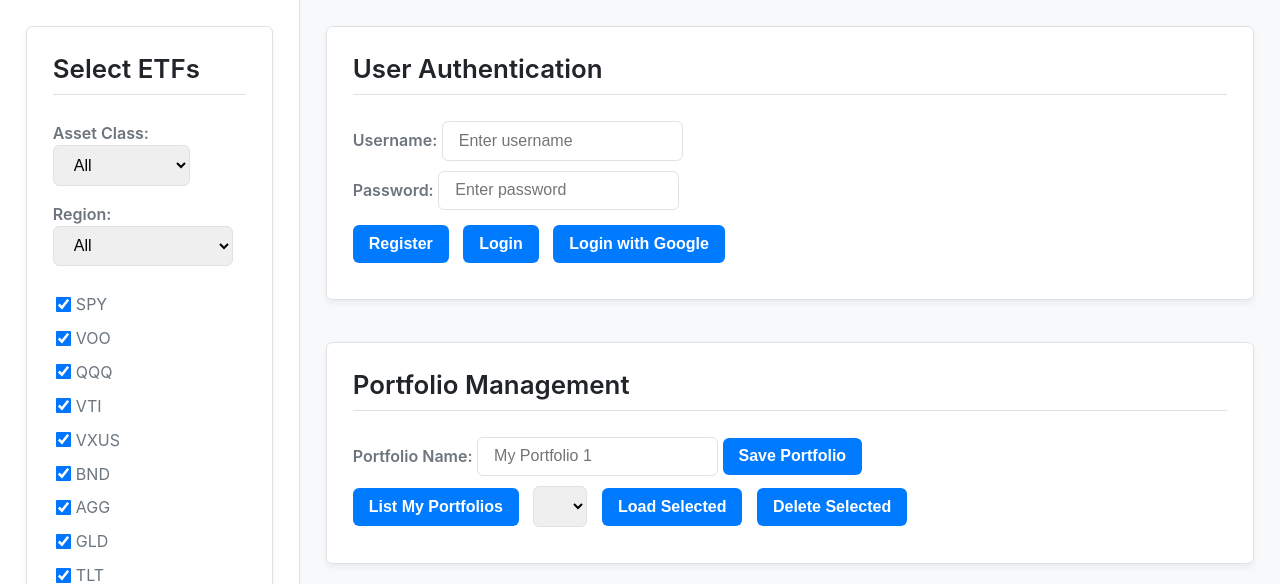
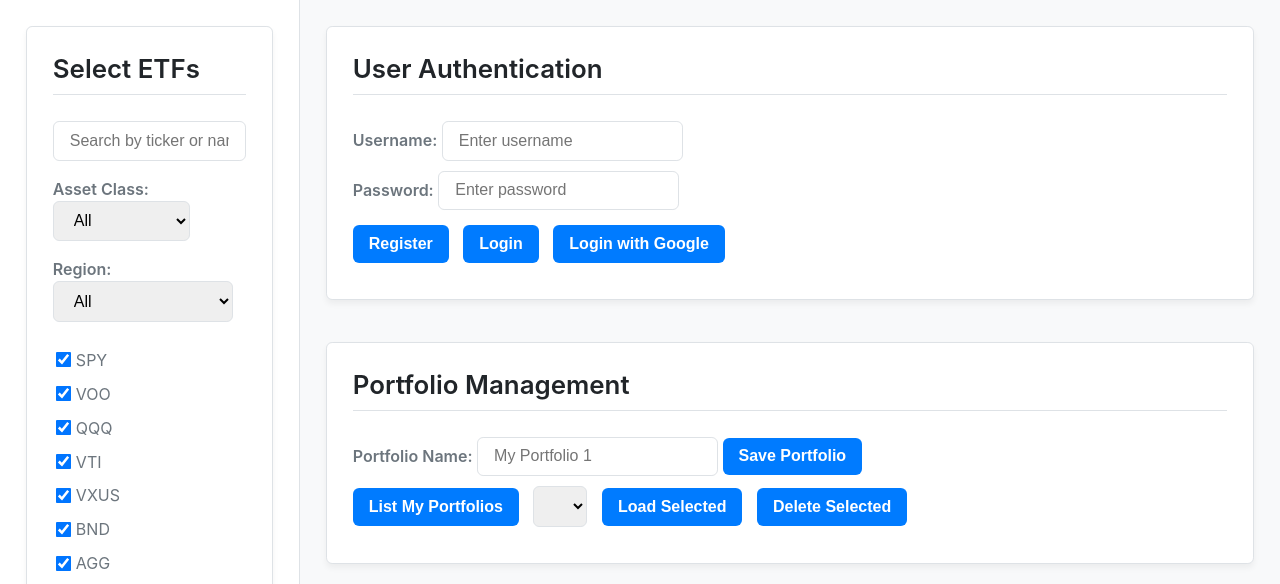
Before and after one commit to stand7hotmail-byte/etf-risk-return-map, a FastAPI app: page / in a window 1280 px wide. Shown: the part 83-667 px from the top of the page. Run offline with FastAPI, Linux system fonts and the light colour scheme; lists and menus that the app fills with data are empty; some libraries are stand-ins or nearby versions.

Commit message:
feat(search): Add search and filter functionality for ETFs
Implements a search box in the sidebar to filter ETFs by ticker or name in real-time.

- Handles both full-width (全角) and half-width (半角) characters.

- Preserves the checked state of checkboxes across filtering operations.

- Fixes bugs related to the initial rendering of checkboxes and search logic.

```diff
--- a/static/main.js
+++ b/static/main.js
@@ -11,22 +11,45 @@
     // Initialize authentication
     initAuth();
 
+    const etfSearchInput = document.getElementById('etf-search-input');
+
     // --- Event Listeners ---
     ui.assetClassFilter.addEventListener('change', () => filterAndDisplayEtfs());
     ui.regionFilter.addEventListener('change', () => filterAndDisplayEtfs());
+    etfSearchInput.addEventListener('input', () => filterAndDisplayEtfs());
 
     function filterAndDisplayEtfs() {
+        // Check if the checkbox container has been populated before.
+        const isInitialLoad = ui.etfCheckboxesDiv.children.length === 0;
+
+        let currentlyChecked;
+        if (!isInitialLoad) {
+            currentlyChecked = new Set(
+                Array.from(ui.etfCheckboxesDiv.querySelectorAll('input[type="checkbox"]:checked'))
+                     .map(cb => cb.value)
+            );
+        } else {
+            currentlyChecked = new Set(Object.keys(etfDefinitions));
+        }
+
         const assetClass = ui.assetClassFilter.value;
         const region = ui.regionFilter.value;
+        const searchTerm = etfSearchInput.value.normalize('NFKC').toLowerCase();
 
         const filteredEtfs = Object.keys(etfDefinitions).filter(ticker => {
             const etf = etfDefinitions[ticker];
+            if (!etf) return false; // Safety check
+
             const assetMatch = assetClass === 'all' || etf.asset_class === assetClass;
             const regionMatch = region === 'all' || etf.region === region;
-            return assetMatch && regionMatch;
+            const searchMatch = searchTerm === '' ||
+                                ticker.toLowerCase().includes(searchTerm) ||
+                                (etf.name && etf.name.toLowerCase().includes(searchTerm)); // Safety check for name
+            return assetMatch && regionMatch && searchMatch;
         });
 
-        ui.createEtfCheckboxes(filteredEtfs, etfDefinitions, ui.etfCheckboxesDiv);
+        // Pass the set of checked tickers to the UI function.
+        ui.createEtfCheckboxes(filteredEtfs, etfDefinitions, ui.etfCheckboxesDiv, currentlyChecked);
     }
 
     // --- Main Application Logic ---
--- a/static/ui.js
+++ b/static/ui.js
@@ -43,8 +43,13 @@
 
 // --- UI Functions ---
 
-export function createEtfCheckboxes(etfList, definitions, container) {
+export function createEtfCheckboxes(etfList, definitions, container, currentlyChecked) {
     container.innerHTML = '';
+    // If the list of ETFs to display is empty, show a message.
+    if (etfList.length === 0) {
+        container.innerHTML = '<p>No ETFs match your filter.</p>';
+        return;
+    }
     etfList.forEach(ticker => {
         const etfInfo = definitions[ticker];
         const label = document.createElement('label');
@@ -52,7 +57,8 @@
         const checkbox = document.createElement('input');
         checkbox.type = 'checkbox';
         checkbox.value = ticker;
-        checkbox.checked = true; // Default to all selected
+        // Set checked state based on the set passed from the main script.
+        checkbox.checked = currentlyChecked.has(ticker);
         label.appendChild(checkbox);
         label.appendChild(document.createTextNode(ticker));
         container.appendChild(label);
--- a/templates/index.html
+++ b/templates/index.html
@@ -164,6 +164,9 @@
         <aside id="sidebar">
             <div class="section-box">
                 <h2>Select ETFs</h2>
+                <div id="etf-search-section" style="margin-bottom: 1rem;">
+                    <input type="text" id="etf-search-input" placeholder="Search by ticker or name..." style="width: 100%;">
+                </div>
                 <div id="etf-filter-section" class="control-group">
                     <div>
                         <label for="asset-class-filter">Asset Class:</label>
```
